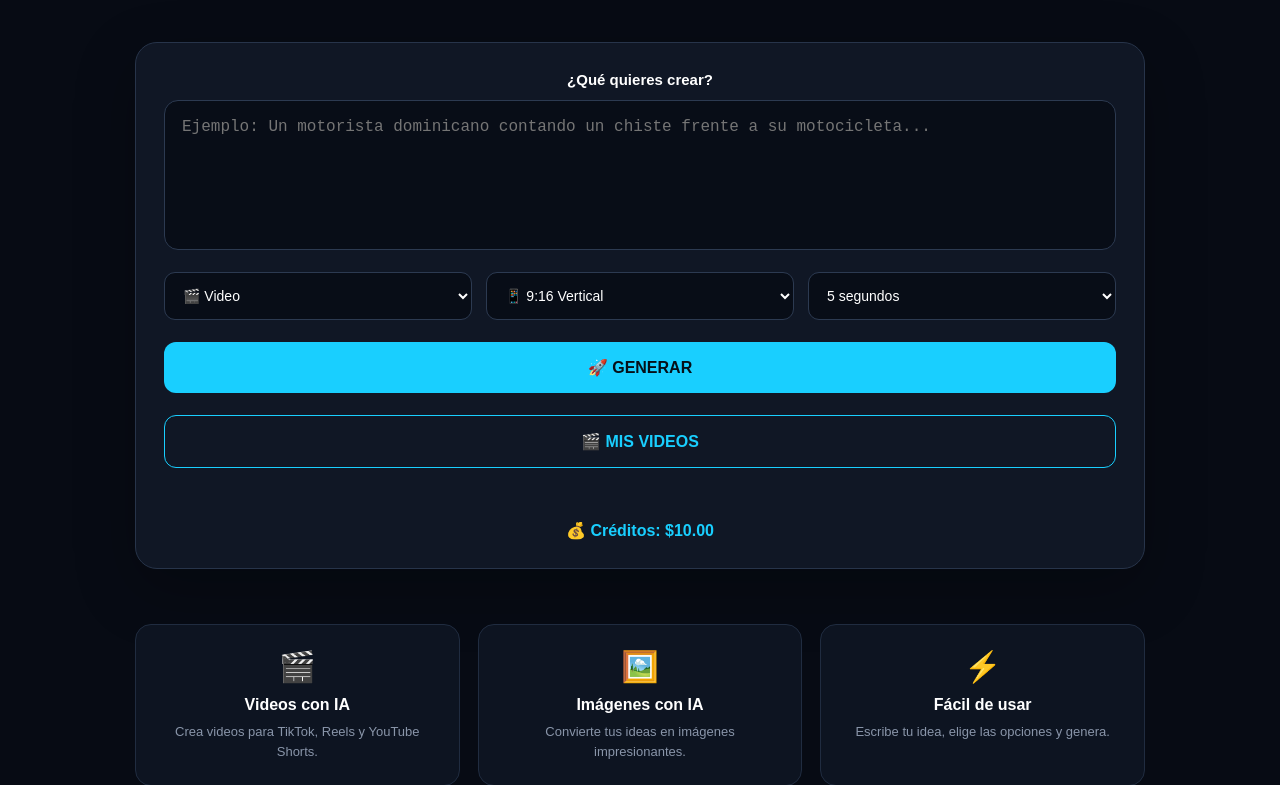
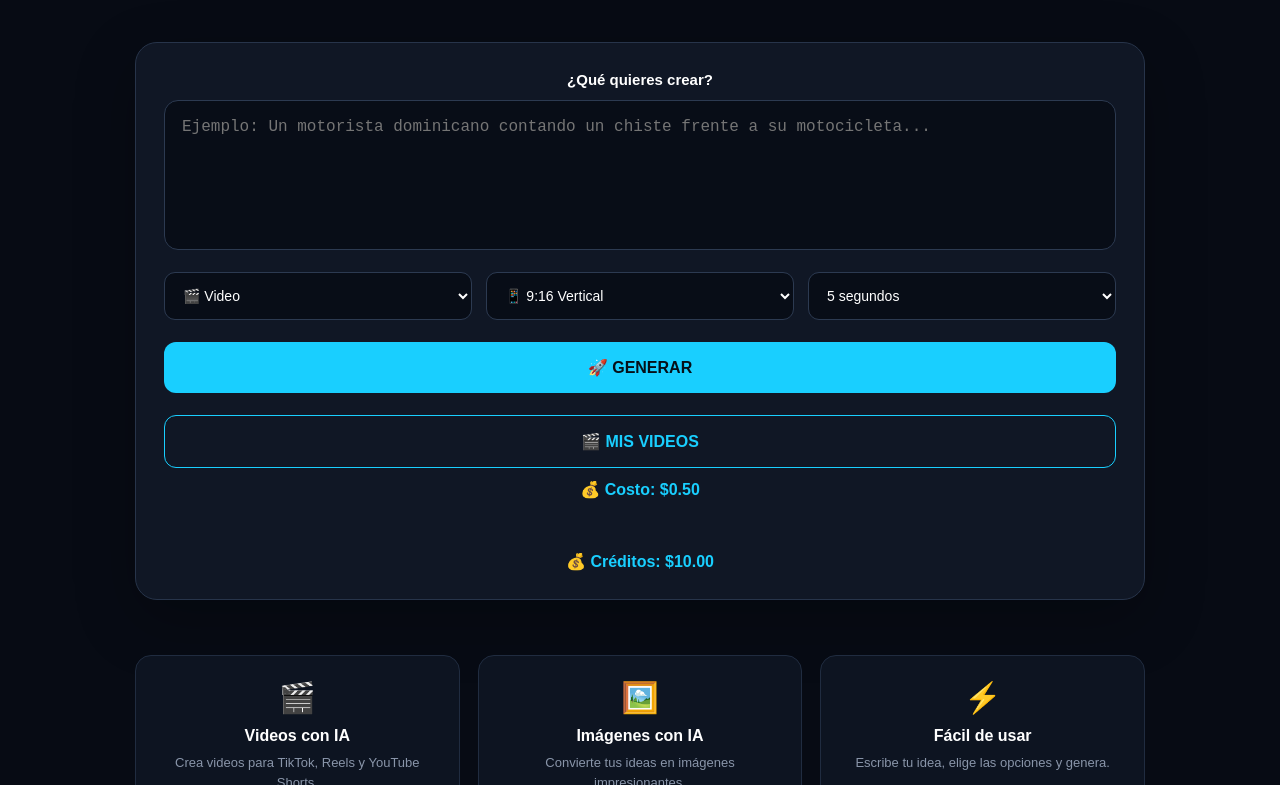
Before and after one commit to juancedenotavera/ia-sin-complicarse-ai, a website: page index.html in a window 1280 px wide. Shown: the part 315-1100 px from the top of the page. Drawn offline with Linux system fonts and the light colour scheme; no server answers.

Commit message:
Add cost display for video generation

```diff
--- a/index.html
+++ b/index.html
@@ -328,7 +328,9 @@ placeholder="Ejemplo: Un motorista dominicano contando un chiste frente a su mot
 <button onclick="cargarHistorial()" style="background:#101725;color:#19cfff;border:1px solid #19cfff;">
   🎬 MIS VIDEOS
 </button>
-
+<div id="costoVideo" style="margin-top:12px;color:#19cfff;font-weight:bold;">
+  💰 Costo: $0.50
+</div>
 <div id="historial"></div>
 <div id="status"></div>
 <div id="creditos" style="margin-top:15px;color:#19cfff;font-weight:bold;">
```
